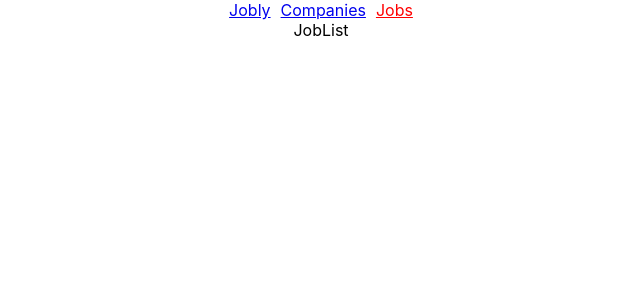
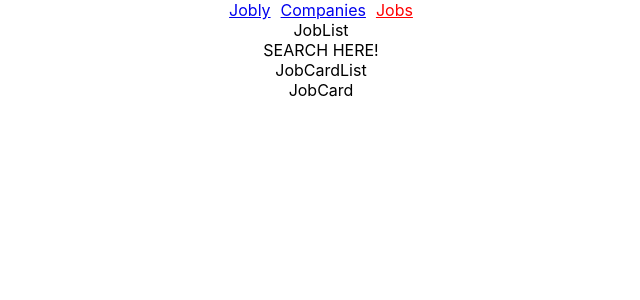
Before and after one commit to stevtang/react-jobly, a React (Create React App) app: page /jobs in a window 1280 px wide. Shown: the top 300 px of the page, without its empty margins (319-959 px from the left). Built offline with nearby package versions, Linux system fonts and the light colour scheme.

Commit message:
completed code review with dummy components

```diff
--- /dev/null
+++ b/src/CompanyCard.js
@@ -0,0 +1,8 @@
+
+function CompanyCard(){
+    return (
+        <div>Company Card</div>
+    )
+}
+
+export default CompanyCard;
--- a/src/CompanyDetail.js
+++ b/src/CompanyDetail.js
@@ -1,6 +1,11 @@
+import JobCardList from "./JobCardList";
 
-function CompanyDetail(){
-    return <div>CompanyDetail</div>;
+function CompanyDetail() {
+    return (
+        <div>CompanyDetail
+            <JobCardList />
+        </div>
+    );
 }
 
 export default CompanyDetail;
--- a/src/CompanyList.js
+++ b/src/CompanyList.js
@@ -1,7 +1,16 @@
+import CompanyCard from "./CompanyCard";
+import SearchForm from "./SearchForm";
+
 
 
 function CompanyList(){
-    return <div>CompanyList</div>;
+    return (
+    <div>
+        CompanyList
+        <SearchForm />
+        <CompanyCard />
+    </div>
+        );
 }
 
 export default CompanyList;
--- /dev/null
+++ b/src/JobCard.js
@@ -0,0 +1,8 @@
+
+function JobCard() {
+    return (
+        <div>JobCard</div>
+    )
+}
+
+export default JobCard;
--- /dev/null
+++ b/src/JobCardList.js
@@ -0,0 +1,11 @@
+import JobCard from "./JobCard";
+
+function JobCardList(){
+    return(
+        <div>JobCardList
+        <JobCard />
+        </div>
+    )
+}
+
+export default JobCardList;
--- a/src/JobList.js
+++ b/src/JobList.js
@@ -1,6 +1,11 @@
+import JobCardList from "./JobCardList";
+import SearchForm from "./SearchForm";
 
 function JobList(){
-    return <div>JobList</div>;
+    return (<div>JobList
+        <SearchForm />
+        <JobCardList />
+    </div>);
 }
 
 export default JobList;
--- a/src/Routes.js
+++ b/src/Routes.js
@@ -3,6 +3,7 @@ import Homepage from './Homepage';
 import CompanyList from './CompanyList';
 import CompanyDetail from './CompanyDetail';
 import JobList from './JobList';
+import { Redirect } from 'react-router-dom';
 
 function Routes(){
     return(
@@ -19,10 +20,13 @@ function Routes(){
           <Route  exact path='/jobs'>
             <JobList />
           </Route>
-
+          <Redirect to="/" />
         </Switch>
     )
 
 }
 
 export default Routes;
+// TODO: CR: add 404
+// CR: add your console logs in all componenets
+// WE got here, here are our props
--- /dev/null
+++ b/src/SearchForm.js
@@ -0,0 +1,7 @@
+
+
+function SearchForm(){
+   return (<div>SEARCH HERE!</div>)
+}
+
+export default SearchForm;
```
